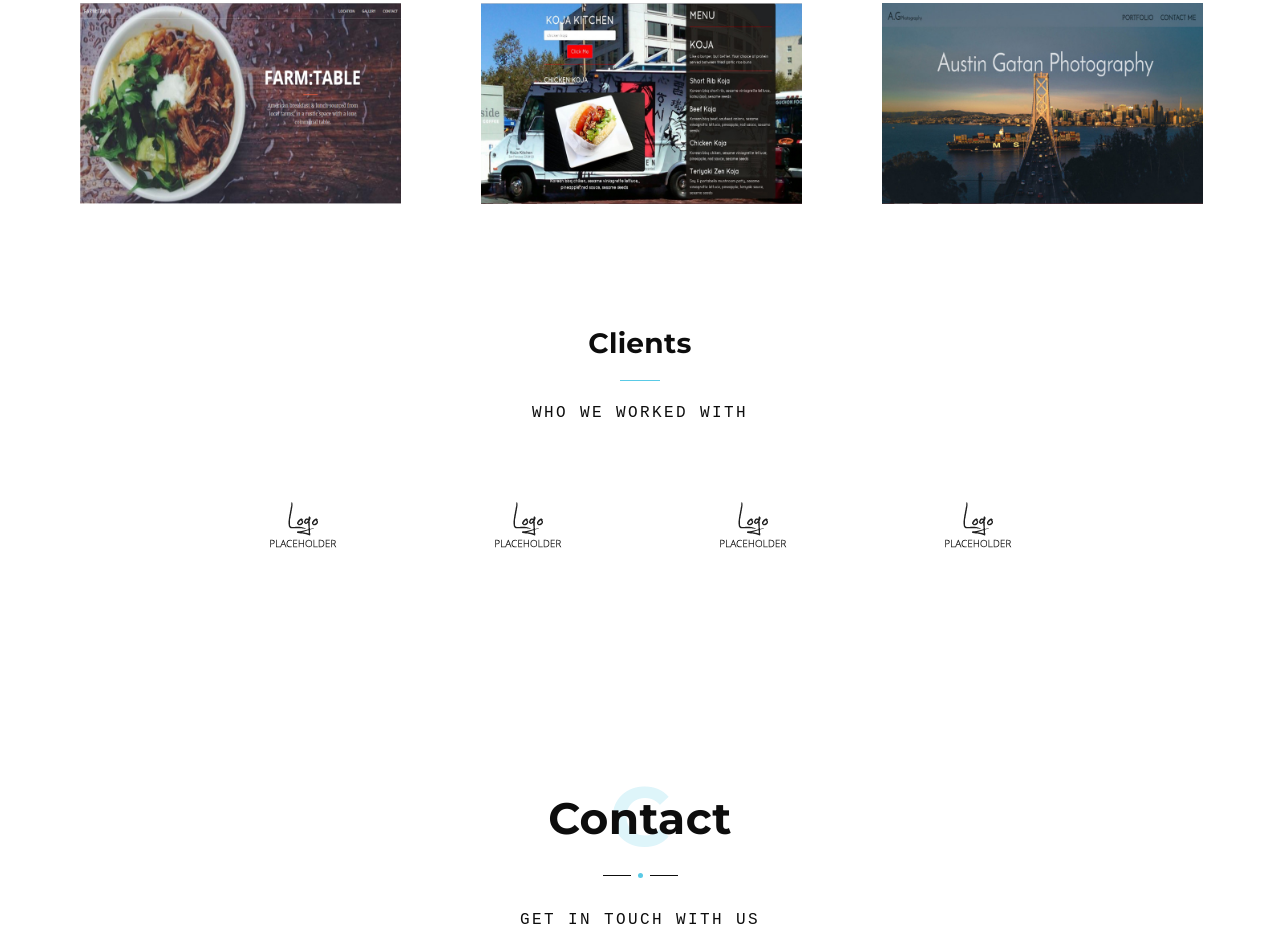
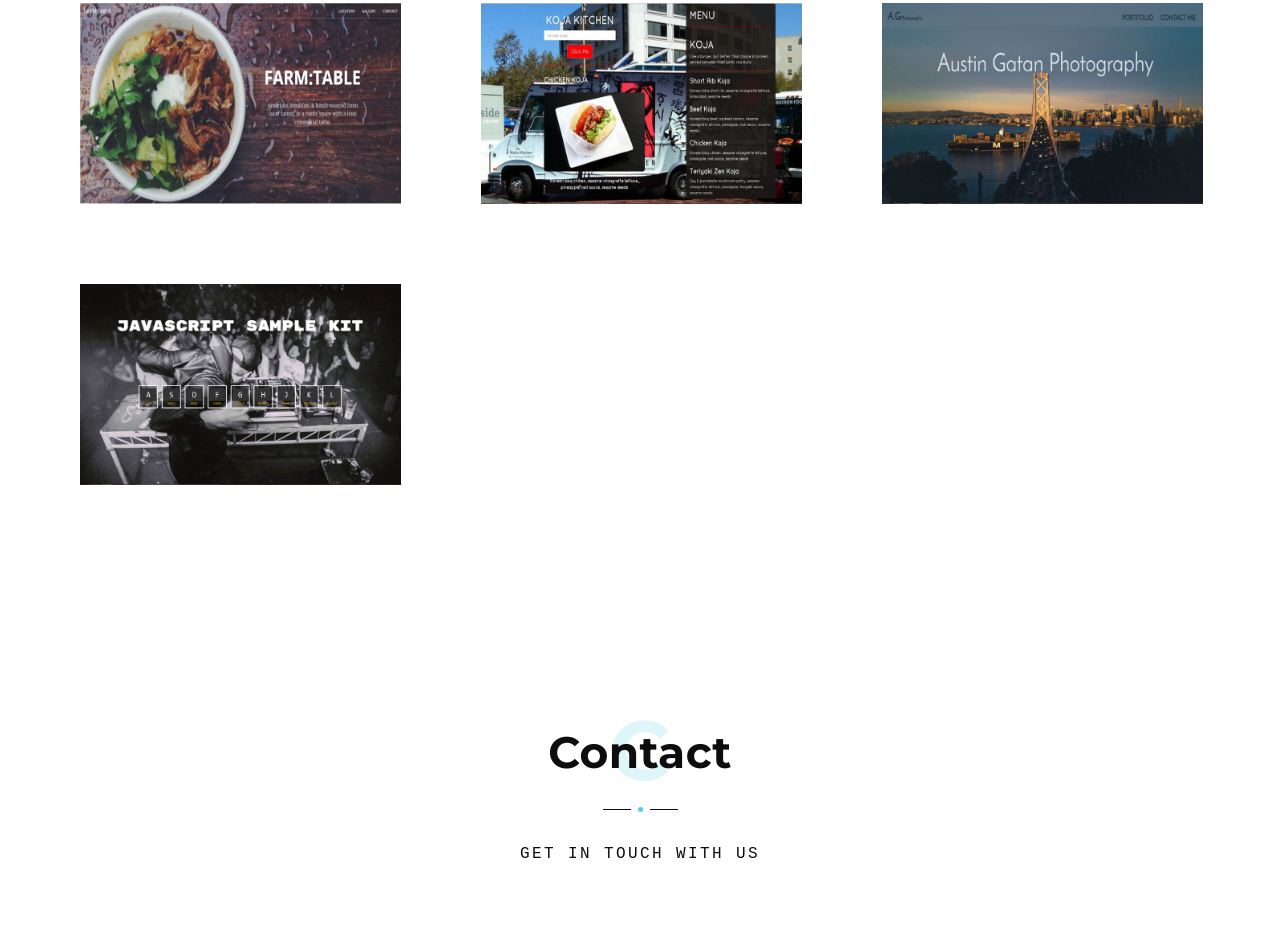
Before and after one commit to Dnguye92/newDN_Portfolio, a website: page index.html in a window 1280 px wide. Shown: the part 4017-4952 px from the top of the page. Drawn offline with Linux system fonts and the light colour scheme.

Commit message:
added new project

```diff
--- a/index.html
+++ b/index.html
@@ -369,7 +369,7 @@
 								<div class="separator-small"><span></span></div>
 								<h6 class="alttitle">HTML/CSS/JS</h6>
 							</div>
-							<a href="portfolio-single.html" class="transition"></a>
+							<a target="_blank" href="iamnu/index.html"></a>
 						</div>
 				   </div>
 				</div> <!-- END .portfolio-masonry-entry -->
@@ -383,7 +383,7 @@
 								<div class="separator-small"><span></span></div>
 								<h6 class="alttitle">HTML/CSS/ANGULAR/JS</h6>
 							</div>
-							<a href="portfolio-single.html" class="transition"></a>
+							<a target="_blank" href="nerdwallet/index.html"></a>
 						</div>
 				   </div>
 				</div> <!-- END .portfolio-masonry-entry -->
@@ -397,7 +397,7 @@
 								<div class="separator-small"><span></span></div>
 								<h6 class="alttitle">HTML/CSS/JS</h6>
 							</div>
-							<a href="portfolio-single.html" class="transition"></a>
+							<a target="_blank" href="ecommerce/index.html"></a>
 						</div>
 				   </div>
 				</div> <!-- END .portfolio-masonry-entry -->
@@ -411,7 +411,7 @@
 								<div class="separator-small"><span></span></div>
 								<h6 class="alttitle">HTML/CSS/JS</h6>
 							</div>
-							<a href="portfolio-single2.html" class="transition"></a>
+							<a target="_blank" href="farmtable/index.html"></a>
 						</div>
 				   </div>
 				</div> <!-- END .portfolio-masonry-entry -->
@@ -425,7 +425,7 @@
 								<div class="separator-small"><span></span></div>
 								<h6 class="alttitle">HTML/CSS/JS</h6>
 							</div>
-							<a href="portfolio-single.html" class="transition"></a>
+							<a target="_blank" href="menuapp/index.html"></a>
 						</div>
 				   </div>
 				</div> <!-- END .portfolio-masonry-entry -->
@@ -439,7 +439,21 @@
 								<div class="separator-small"><span></span></div>
 								<h6 class="alttitle">HTML/CSS/JS</h6>
 							</div>
-							<a href="portfolio-single.html" class="transition"></a>
+							<a target="_blank" href="aj_gatan/index.html"></a>
+						</div>
+				   </div>
+				</div> <!-- END .portfolio-masonry-entry -->
+
+				<div class="portfolio-masonry-entry masonry-item random">
+					<div class="entry-thumb portfolio-thumb">
+						<div class="imgoverlay overlay-dark overlay-transparent name-hidden">
+							<img src="img/js_sample.jpeg" alt="SEO IMAGE NAME">
+							<div class="overlaycaption">
+								<h5 class="overlay-name title-minimal"><strong>Javascript Sample Kit</strong></h5>
+								<div class="separator-small"><span></span></div>
+								<h6 class="alttitle">HTML/CSS/JS</h6>
+							</div>
+							<a target="_blank" href="js_drum/index.html"></a>
 						</div>
 				   </div>
 				</div> <!-- END .portfolio-masonry-entry -->
@@ -448,38 +462,6 @@
 
 			</div> <!-- END #portfolio-grid -->
 
-         	<div class="spacer spacer-big"></div>
-
-		   	<!-- CLIENTS -->
-			<div class="wrapper">
-
-				<div class="main-title align-center">
-					<h4><strong>Clients</strong></h4>
-					<div class="separator-small"><span></span></div>
-					<h6 class="alttitle title-minimal">Who we worked with</h6>
-				</div>
-
-				<div class="spacer spacer-mini"></div>
-
-				<div class="owlcarousel content-carousel" data-autoplay="6000" data-pagination="false">
-					<div class="align-center">
-						<img src="img/logo-placeholder.png" alt="Client Logo">
-					</div>
-					<div class="align-center">
-						<img src="img/logo-placeholder.png" alt="Client Logo">
-					</div>
-					<div class="align-center">
-						<img src="img/logo-placeholder.png" alt="Client Logo">
-					</div>
-					<div class="align-center">
-						<img src="img/logo-placeholder.png" alt="Client Logo">
-					</div>
-					<div class="align-center">
-						<img src="img/logo-placeholder.png" alt="Client Logo">
-					</div>
-				</div>
-			</div>
-		   	<!-- CLIENTS -->
 
          	<div class="spacer spacer-big"></div>
 
```
Also changed, not shown: img/js_sample.jpeg (added).
